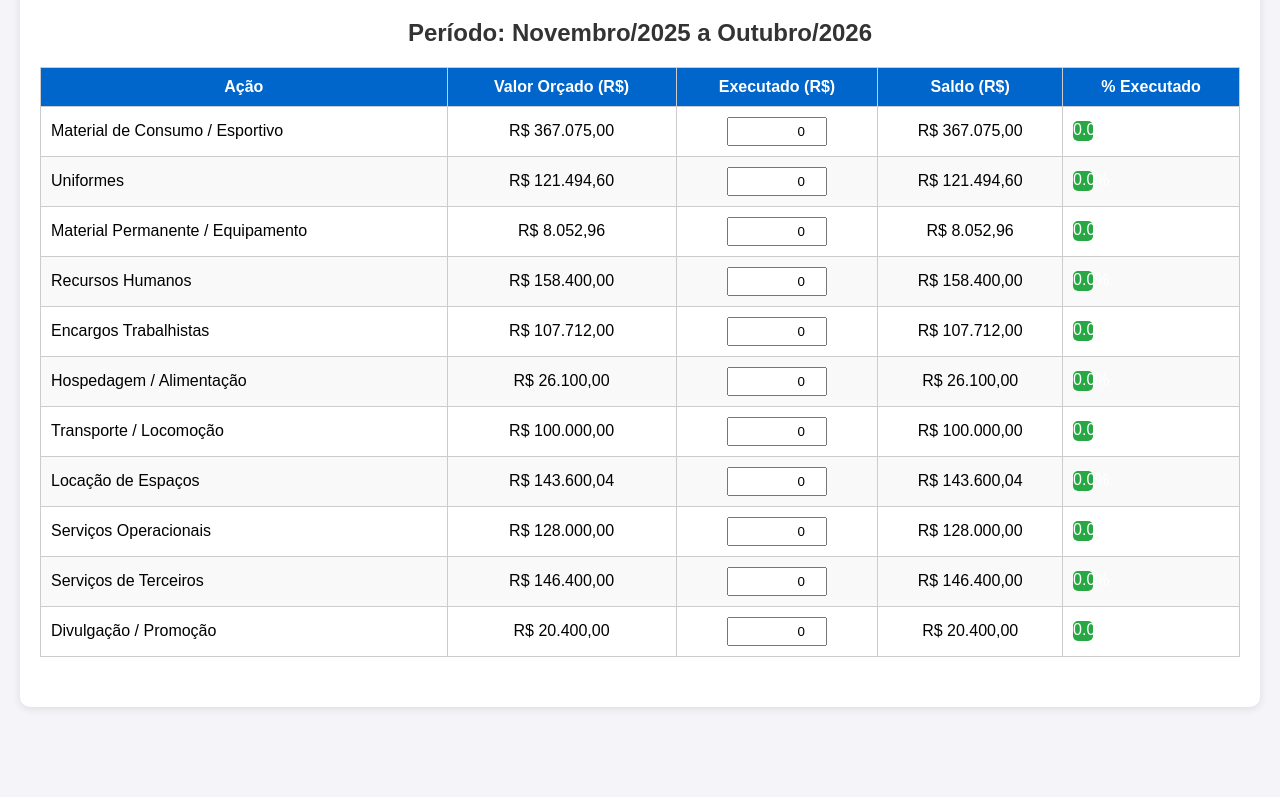
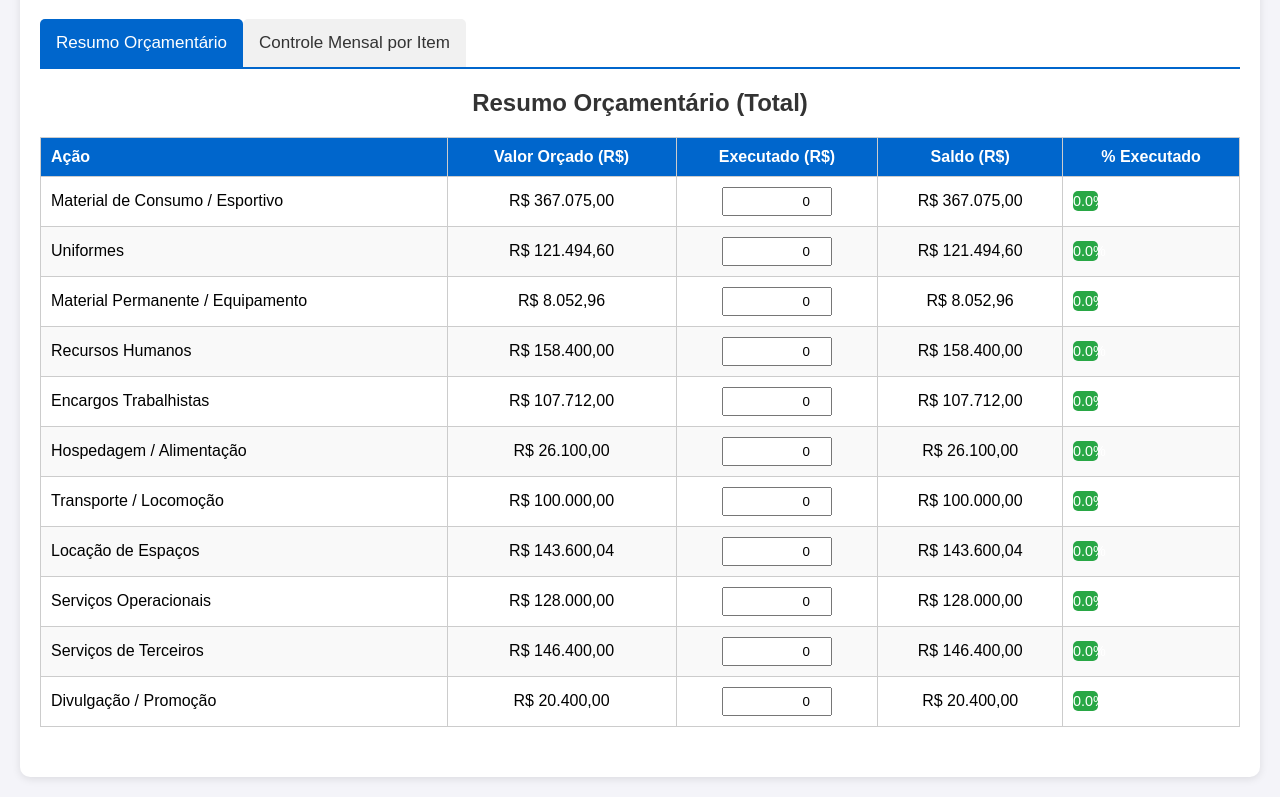
Before and after one commit to ctb-tm/oficinas-tenis-gestao, a plain HTML site: page financeiro.html in a window 1280 px wide. Shown: the part 101-898 px from the top of the page. Before the commit the page ends 828 px from the top, so only its background shows below. Drawn offline with Linux system fonts and the light colour scheme.

Commit message:
Update financeiro.html

```diff
--- a/financeiro.html
+++ b/financeiro.html
@@ -3,7 +3,7 @@
 <head>
     <meta charset="UTF-8">
     <meta name="viewport" content="width=device-width, initial-scale=1.0">
-    <title>Financeiro - Oficinas Educacionais de Tênis</title>
+    <title>Financeiro - Resumo - Oficinas de Tênis</title>
 
     <style>
         body {
@@ -11,53 +11,10 @@
             margin: 20px;
             background-color: #f4f4f9;
         }
-
         h1, h2 {
             text-align: center;
             color: #333;
         }
-
-        table {
-            width: 100%;
-            border-collapse: collapse;
-            margin-bottom: 30px;
-        }
-
-        th, td {
-            border: 1px solid #ccc;
-            padding: 10px;
-            text-align: center;
-        }
-
-        th {
-            background-color: #0066cc;
-            color: white;
-        }
-
-        tr:nth-child(even) {
-            background-color: #f9f9f9;
-        }
-
-        input[type='number'] {
-            width: 100px;
-            text-align: right;
-            padding: 5px;
-            box-sizing: border-box; /* Garante que o padding não afete a largura */
-        }
-
-        .grafico-barra {
-            height: 20px;
-            background-color: #28a745;
-            text-align: right;
-            color: white;
-            padding-right: 5px;
-            border-radius: 5px;
-            width: 0%; /* Inicia a barra com 0% */
-            min-width: 20px; /* Garante que o texto seja visível mesmo com 0% */
-            box-sizing: border-box;
-            transition: width 0.3s ease-in-out; /* Efeito suave na barra */
-        }
-
         .container {
             max-width: 1200px;
             margin: auto;
@@ -66,18 +23,90 @@
             border-radius: 10px;
             box-shadow: 0 2px 8px rgba(0,0,0,0.1);
         }
+
+        /* Estilos da Tabela de Resumo */
+        table {
+            width: 100%;
+            border-collapse: collapse;
+            margin-bottom: 30px;
+        }
+        th, td {
+            border: 1px solid #ccc;
+            padding: 10px;
+            text-align: center;
+        }
+        th {
+            background-color: #0066cc;
+            color: white;
+        }
+        tr:nth-child(even) {
+            background-color: #f9f9f9;
+        }
+        input[type='number'] {
+            width: 110px;
+            text-align: right;
+            padding: 5px;
+            box-sizing: border-box;
+        }
+        .grafico-barra {
+            height: 20px;
+            background-color: #28a745;
+            text-align: right;
+            color: white;
+            padding-right: 5px;
+            border-radius: 5px;
+            width: 0%;
+            min-width: 25px;
+            box-sizing: border-box;
+            transition: width 0.3s ease-in-out;
+            font-size: 0.9em;
+            line-height: 20px;
+        }
+
+        /* Estilos do Menu de Navegação */
+        .nav-menu {
+            overflow: hidden;
+            border-bottom: 2px solid #0066cc;
+            margin-bottom: 20px;
+        }
+        .nav-link {
+            background-color: #f1f1f1;
+            float: left;
+            border: none;
+            outline: none;
+            cursor: pointer;
+            padding: 14px 16px;
+            font-size: 17px;
+            border-radius: 5px 5px 0 0;
+            transition: background-color 0.3s;
+            color: #333;
+            text-decoration: none; /* Remover sublinhado do link */
+        }
+        .nav-link:hover {
+            background-color: #ddd;
+        }
+        .nav-link.active {
+            background-color: #0066cc;
+            color: white;
+        }
     </style>
 </head>
 <body>
 
     <div class="container">
         <h1>Controle Financeiro - Oficinas Educacionais de Tênis</h1>
-        <h2>Período: Novembro/2025 a Outubro/2026</h2>
 
+        <div class="nav-menu">
+            <a href="financeiro.html" class="nav-link active">Resumo Orçamentário</a>
+            <a href="itens.html" class="nav-link">Controle Mensal por Item</a>
+        </div>
+
+        <div>
+            <h2>Resumo Orçamentário (Total)</h2>
             <table>
                 <thead>
                     <tr>
-                    <th>Ação</th>
+                        <th style="text-align: left;">Ação</th>
                         <th>Valor Orçado (R$)</th>
                         <th>Executado (R$)</th>
                         <th>Saldo (R$)</th>
@@ -88,116 +117,121 @@
                     <tr>
                         <td style="text-align: left;">Material de Consumo / Esportivo</td>
                         <td class="orcado" data-valor="367075.00">R$ 367.075,00</td>
-                    <td><input type="number" class="executado" value="0" oninput="atualizarExecucao()"></td>
+                        <td><input type="number" class="executado" value="0" oninput="atualizarExecucaoResumo()"></td>
                         <td class="saldo"></td>
                         <td><div class="grafico-barra"></div></td>
                     </tr>
                     <tr>
                         <td style="text-align: left;">Uniformes</td>
                         <td class="orcado" data-valor="121494.60">R$ 121.494,60</td>
-                    <td><input type="number" class="executado" value="0" oninput="atualizarExecucao()"></td>
+                        <td><input type="number" class="executado" value="0" oninput="atualizarExecucaoResumo()"></td>
                         <td class="saldo"></td>
                         <td><div class="grafico-barra"></div></td>
                     </tr>
                     <tr>
                         <td style="text-align: left;">Material Permanente / Equipamento</td>
                         <td class="orcado" data-valor="8052.96">R$ 8.052,96</td>
-                    <td><input type="number" class="executado" value="0" oninput="atualizarExecucao()"></td>
+                        <td><input type="number" class="executado" value="0" oninput="atualizarExecucaoResumo()"></td>
                         <td class="saldo"></td>
                         <td><div class="grafico-barra"></div></td>
                     </tr>
                     <tr>
                         <td style="text-align: left;">Recursos Humanos</td>
                         <td class="orcado" data-valor="158400.00">R$ 158.400,00</td>
-                    <td><input type="number" class="executado" value="0" oninput="atualizarExecucao()"></td>
+                        <td><input type="number" class="executado" value="0" oninput="atualizarExecucaoResumo()"></td>
                         <td class="saldo"></td>
                         <td><div class="grafico-barra"></div></td>
                     </tr>
                     <tr>
                         <td style="text-align: left;">Encargos Trabalhistas</td>
                         <td class="orcado" data-valor="107712.00">R$ 107.712,00</td>
-                    <td><input type="number" class="executado" value="0" oninput="atualizarExecucao()"></td>
+                        <td><input type="number" class="executado" value="0" oninput="atualizarExecucaoResumo()"></td>
                         <td class="saldo"></td>
                         <td><div class="grafico-barra"></div></td>
                     </tr>
                     <tr>
                         <td style="text-align: left;">Hospedagem / Alimentação</td>
                         <td class="orcado" data-valor="26100.00">R$ 26.100,00</td>
-                    <td><input type="number" class="executado" value="0" oninput="atualizarExecucao()"></td>
+                        <td><input type="number" class="executado" value="0" oninput="atualizarExecucaoResumo()"></td>
                         <td class="saldo"></td>
                         <td><div class="grafico-barra"></div></td>
                     </tr>
                     <tr>
                         <td style="text-align: left;">Transporte / Locomoção</td>
                         <td class="orcado" data-valor="100000.00">R$ 100.000,00</td>
-                    <td><input type="number" class="executado" value="0" oninput="atualizarExecucao()"></td>
+                        <td><input type="number" class="executado" value="0" oninput="atualizarExecucaoResumo()"></td>
                         <td class="saldo"></td>
                         <td><div class="grafico-barra"></div></td>
                     </tr>
                     <tr>
                         <td style="text-align: left;">Locação de Espaços</td>
                         <td class="orcado" data-valor="143600.04">R$ 143.600,04</td>
-                    <td><input type="number" class="executado" value="0" oninput="atualizarExecucao()"></td>
+                        <td><input type="number" class="executado" value="0" oninput="atualizarExecucaoResumo()"></td>
                         <td class="saldo"></td>
                         <td><div class="grafico-barra"></div></td>
                     </tr>
                     <tr>
                         <td style="text-align: left;">Serviços Operacionais</td>
                         <td class="orcado" data-valor="128000.00">R$ 128.000,00</td>
-                    <td><input type="number" class="executado" value="0" oninput="atualizarExecucao()"></td>
+                        <td><input type="number" class="executado" value="0" oninput="atualizarExecucaoResumo()"></td>
                         <td class="saldo"></td>
                         <td><div class="grafico-barra"></div></td>
                     </tr>
                     <tr>
                         <td style="text-align: left;">Serviços de Terceiros</td>
                         <td class="orcado" data-valor="146400.00">R$ 146.400,00</td>
-                    <td><input type="number" class="executado" value="0" oninput="atualizarExecucao()"></td>
+                        <td><input type="number" class="executado" value="0" oninput="atualizarExecucaoResumo()"></td>
                         <td class="saldo"></td>
                         <td><div class="grafico-barra"></div></td>
                     </tr>
                     <tr>
                         <td style="text-align: left;">Divulgação / Promoção</td>
                         <td class="orcado" data-valor="20400.00">R$ 20.400,00</td>
-                    <td><input type="number" class="executado" value="0" oninput="atualizarExecucao()"></td>
+                        <td><input type="number" class="executado" value="0" oninput="atualizarExecucaoResumo()"></td>
                         <td class="saldo"></td>
                         <td><div class="grafico-barra"></div></td>
                     </tr>
                 </tbody>
             </table>
         </div>
+    </div>
 
     <script>
-        function atualizarExecucao() {
-            const linhas = document.querySelectorAll('tbody tr');
 
+        /**
+         * Formata um número para o padrão de moeda BRL (R$).
+         */
+        function formatCurrency(value) {
+            return value.toLocaleString('pt-BR', { style: 'currency', currency: 'BRL' });
+        }
+
+        /**
+         * Atualiza os cálculos da tabela de RESUMO.
+         */
+        function atualizarExecucaoResumo() {
+            const linhas = document.querySelectorAll('#resumo tbody tr, .container tbody tr'); // Suporta ambas as estruturas
             linhas.forEach(linha => {
-                // Pega o valor orçado (do data-valor) e converte para número
-                const orcado = parseFloat(linha.querySelector('.orcado').dataset.valor);
+                const orcadoEl = linha.querySelector('.orcado');
+                if (!orcadoEl) return; // Pula se não for uma linha de dados
 
-                // Pega o valor digitado no input
+                const orcado = parseFloat(orcadoEl.dataset.valor);
                 const executadoInput = linha.querySelector('.executado');
                 const executado = parseFloat(executadoInput.value) || 0;
-
-                // Calcula o saldo
                 const saldo = orcado - executado;
 
-                // Atualiza a célula do saldo, formatando para R$
-                linha.querySelector('.saldo').textContent = saldo.toLocaleString('pt-BR', { style: 'currency', currency: 'BRL' });
+                linha.querySelector('.saldo').textContent = formatCurrency(saldo);
 
-                // Calcula o percentual (com proteção contra divisão por zero)
                 const percentual = (orcado > 0) ? (executado / orcado) * 100 : 0;
 
-                // Atualiza a barra de progresso
                 const barra = linha.querySelector('.grafico-barra');
-                barra.style.width = percentual + '%';
+                barra.style.width = percentual.toFixed(1) + '%';
                 barra.textContent = percentual.toFixed(1) + '%';
             });
         }
 
         // Chama a função quando a página terminar de carregar
-        // Isso garante que os saldos iniciais (com R$ 0,00 executado) sejam calculados.
         document.addEventListener('DOMContentLoaded', function() {
-            atualizarExecucao();
+            atualizarExecucaoResumo();
         });
     </script>
 
```
Lines whose indentation alone changed are shown as unchanged.
